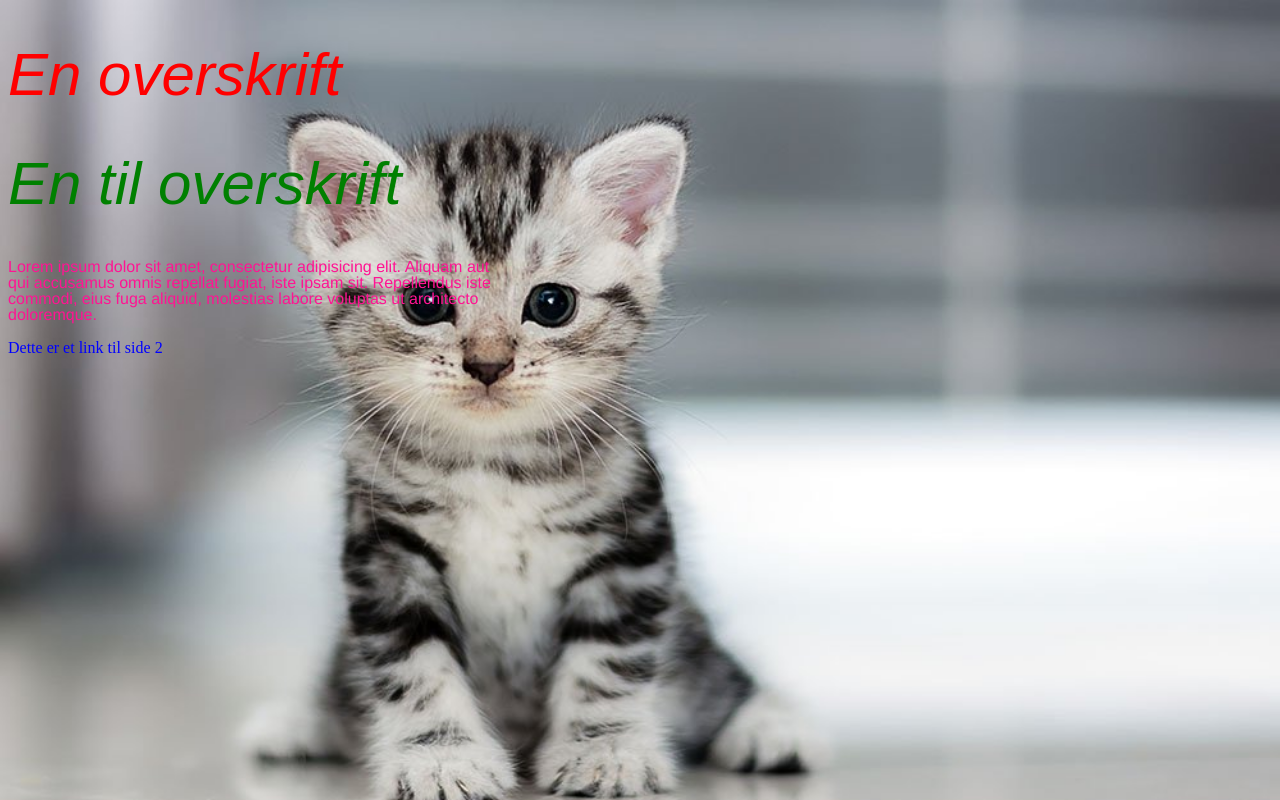
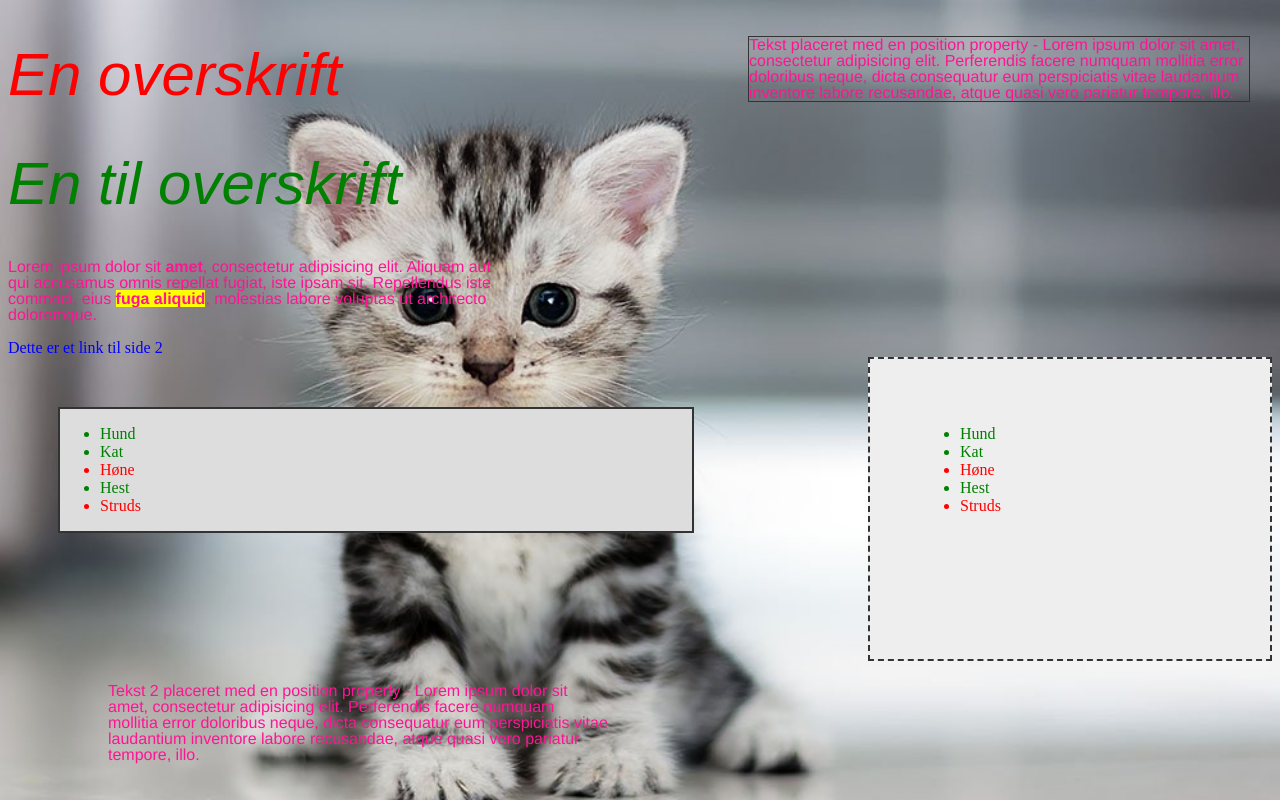
Before and after one commit to MarkiiMedia/mul18b, a plain HTML site: page css_træning/index.html in a window 1280 px wide. Drawn offline with Linux system fonts and the light colour scheme; a web font is replaced by a local one.

Commit message:
css_layout
ny fil og ændringer på den gamle i træning

```diff
--- a/css_træning/index.html
+++ b/css_træning/index.html
@@ -20,11 +20,32 @@
 
 </head>
 <body>
-	<!-- Inline style -->
-    <h1 style="color: red;">En overskrift</h1>
+    <h1 id="first_headline">En overskrift</h1>
 	<h1>En til overskrift</h1>
-	<p>Lorem ipsum dolor sit amet, consectetur adipisicing elit. Aliquam aut qui accusamus omnis repellat fugiat, iste ipsam sit. Repellendus iste commodi, eius fuga aliquid, molestias labore voluptas ut architecto doloremque.</p>
+	<p>Lorem ipsum dolor sit <span>amet</span>, consectetur adipisicing elit. Aliquam aut qui accusamus omnis repellat fugiat, iste ipsam sit. Repellendus iste commodi, eius <span class="highligt">fuga aliquid</span>, molestias labore voluptas ut architecto doloremque.</p>
 	<a href="side2.html">Dette er et link til side 2</a>
 
+	<div id="box1">
+		<ul>
+			<li class="firbenet">Hund</li>
+			<li class="firbenet">Kat</li>
+			<li class="tobenet">Høne</li>
+			<li class="firbenet">Hest</li>
+			<li class="tobenet">Struds</li>
+		</ul>
+	</div>
+	<div id="box2">
+		<ul>
+			<li class="firbenet">Hund</li>
+			<li class="firbenet">Kat</li>
+			<li class="tobenet">Høne</li>
+			<li class="firbenet">Hest</li>
+			<li class="tobenet">Struds</li>
+		</ul>
+	</div>
+
+	<p class="text">Tekst placeret med en position property - Lorem ipsum dolor sit amet, consectetur adipisicing elit. Perferendis facere numquam mollitia error doloribus neque, dicta consequatur eum perspiciatis vitae laudantium inventore labore recusandae, atque quasi vero pariatur tempore, illo.</p>
+
+	<p class="text2">Tekst 2 placeret med en position property - Lorem ipsum dolor sit amet, consectetur adipisicing elit. Perferendis facere numquam mollitia error doloribus neque, dicta consequatur eum perspiciatis vitae laudantium inventore labore recusandae, atque quasi vero pariatur tempore, illo.</p>
 </body>
 </html>
--- a/css_træning/stylesheet.css
+++ b/css_træning/stylesheet.css
@@ -25,9 +25,16 @@ h1 {
 	/*text-decoration: underline;*/
 }
 
+/* ID starter med hashtag/havelåge */
+#first_headline {
+	color: red;
+}
+
 a {
 	color: dimgray;
 	text-decoration: none;
+/* Laver a om til et block element (fra inline) således at det ligger ordentligt */
+	display: block;
 }
 
 a:link {
@@ -47,3 +54,54 @@ a:hover {
 a:active {
 	color: #E0FF00;
 }
+
+
+/* Class starter med punktum */
+.firbenet {
+	color: green;
+}
+
+.tobenet {
+	color: red;
+}
+/* Her er min span med highlight med gul */
+span.highligt {
+	background-color: yellow;
+}
+
+span {
+	font-weight: bold;
+}
+
+/*  Block element */
+#box1 {
+	background-color: #ddd;
+	margin: 50px;
+	border-width: 2px;
+	border-style: solid;
+	border-color: #333;
+	width: 50%;
+	float: left;
+}
+
+#box2 {
+	background: #EEEEEE;
+	padding: 50px;
+	border: 2px dashed #333;
+	width: 300px;
+	height: 200px;
+	float: right;
+}
+
+.text {
+	position: absolute;
+	top: 20px;
+	right: 30px;
+	border: 1px solid #333;
+}
+
+.text2 {
+	position: relative;
+	top: 100px;
+	left: 100px;
+}
```
Also changed, not shown: css_træning/css_layout/css_layout.html (added, +10 -0 lines).
